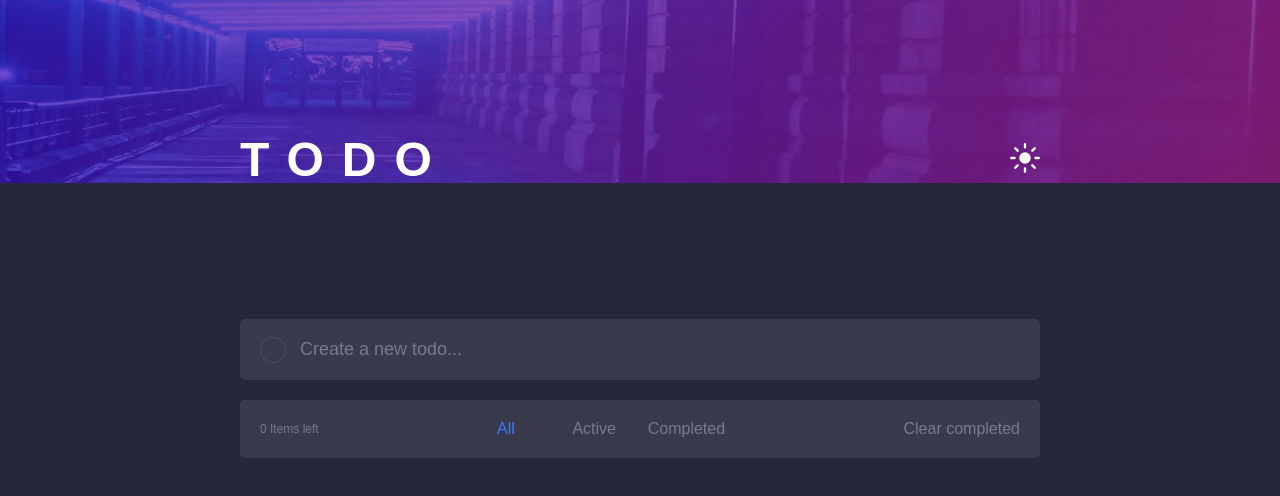
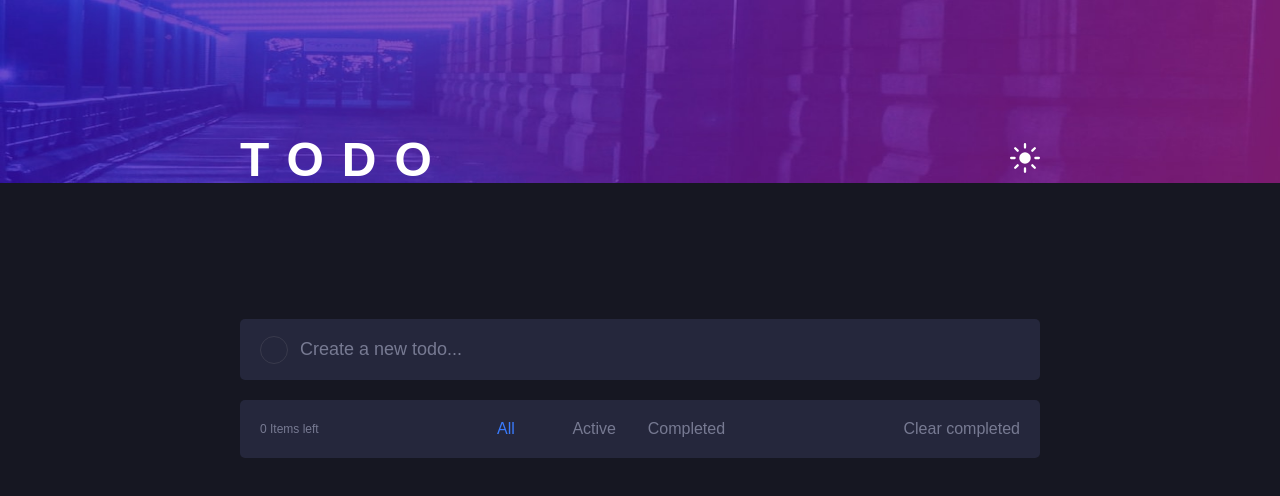
Before and after one commit to jundymek/todo-frontendmentor, a React (Create React App) app: page / in a window 1280 px wide. Shown: the top 496 px of the page. Built offline with nearby package versions, Linux system fonts and the light colour scheme.

Commit message:
style: TodoList, TodoOptions, Todos colors

```diff
--- a/src/components/todos/Todos.tsx
+++ b/src/components/todos/Todos.tsx
@@ -20,10 +20,9 @@ const StyledForm = styled.form`
     left: 20px;
     transform: translateY(-50%);
     border-radius: 50%;
-    border: 1px solid hsl(234, 11%, 52%);
-    opacity: 0.3;
-    width: 24px;
-    height: 24px;
+    border: 1px solid hsl(237, 14%, 26%);
+    width: 26px;
+    height: 26px;
   }
 `;
 
@@ -36,7 +35,7 @@ const StyledInput = styled.input`
   border-radius: 5px;
   color: hsl(234, 11%, 52%);
   font-size: 18px;
-  background-color: hsl(237, 14%, 26%);
+  background-color: hsl(235, 24%, 19%);
   font-weight: 400;
   &::placeholder {
     color: hsl(234, 11%, 52%);
@@ -46,7 +45,7 @@ const StyledInput = styled.input`
 
 const TodosWrapper = styled.div`
   border-radius: 5px;
-  background: hsl(237, 14%, 26%);
+  background: hsl(235, 24%, 19%);
   margin: 0;
   padding: 0;
   display: flex;
--- a/src/components/todos/todoList/todoListItem.tsx/TodoListItem.tsx
+++ b/src/components/todos/todoList/todoListItem.tsx/TodoListItem.tsx
@@ -17,9 +17,9 @@ const StyledLi = styled.li<{ isCompleted: boolean }>`
   color: ${(props) => (props.isCompleted ? "hsl(233, 14%, 35%)" : "hsl(234, 39%, 85%)")};
   font-size: 18px;
   text-decoration: ${(props) => (props.isCompleted ? "line-through" : "none")};
-  background-color: hsl(237, 14%, 26%);
+  background-color: hsl(235, 24%, 19%);
   font-weight: 400;
-  border-bottom: 1px solid hsl(234, 11%, 52%);
+  border-bottom: 1px solid hsl(237, 14%, 26%);
   position: relative;
   &:first-child {
     border-top-left-radius: 5px;
@@ -39,7 +39,7 @@ const StyledAction = styled.a<{ isCompleted: boolean }>`
   border: ${(props) =>
     props.isCompleted
       ? "1px solid linear-gradient(to right, hsl(192, 100%, 67%), hsl(280, 87%, 65%))"
-      : "1px solid hsl(234, 11%, 52%)"};
+      : "1px solid hsl(237, 14%, 26%)"};
   opacity: 1;
   width: ${(props) => (props.isCompleted ? "28px" : "26px")};
   height: ${(props) => (props.isCompleted ? "28px" : "26px")};
@@ -68,7 +68,7 @@ const StyledInnerButton = styled.div<{ isCompleted: boolean }>`
   content: "";
   width: 22px;
   height: 22px;
-  background: hsl(237, 14%, 26%);
+  background: hsl(235, 24%, 19%);
   border-radius: 50%;
   top: 2px;
   left: 2px;
--- a/src/styles/globalStyles.ts
+++ b/src/styles/globalStyles.ts
@@ -9,7 +9,7 @@ const GlobalStyle = createGlobalStyle`
     background-image: url(${bgImage});
     background-size: 100% 40%;
     background-repeat: no-repeat;
-    background-color: hsl(235, 24%, 19%);
+    background-color: hsl(235, 21%, 11%);
   }
 
 `;
```
